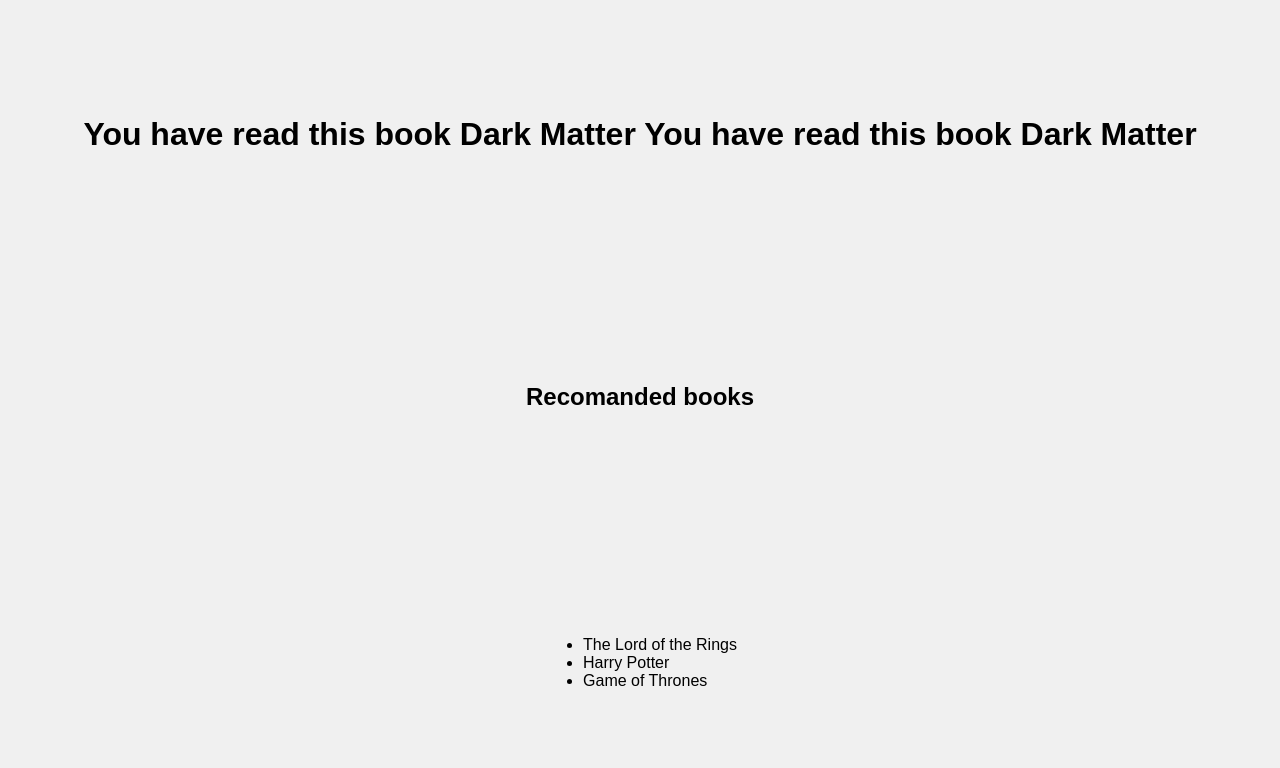
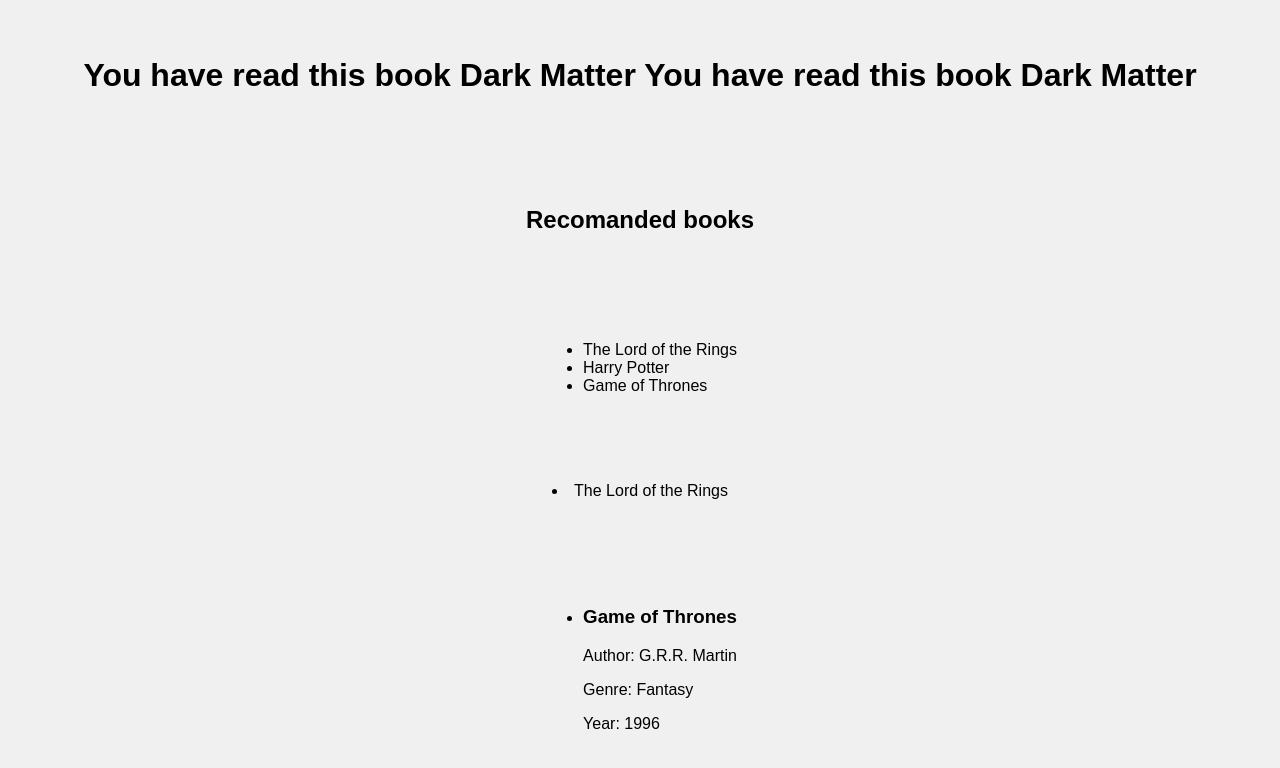
Before and after one commit to Erson1989x/PHP-learning, a PHP site: page / in a window 1280 px wide. Shown: the top 768 px of the page. Run offline with PHP 8.4, Linux system fonts and the light colour scheme.

Commit message:
progress

```diff
--- a/index.php
+++ b/index.php
@@ -31,10 +31,62 @@
         "Game of Thrones"
     ]; ?>
     <ul>
-        <?php  foreach ($books as $book) : ?>
+        <?php foreach ($books as $book) : ?>
             <li><?= $book; ?></li>
         <?php endforeach; ?>
     </ul>
+
+    <li><?= $books[0]; ?></li>
+
+    <?php $books = [
+        [
+            "name" => "The Lord of the Rings",
+            "author" => "L.R. Tolkien",
+            "genre" => "Fantasy",
+            "year" => "1954",
+        ],
+        [
+            "name" => "Harry Potter",
+            "author" => "J.K. Rowling",
+            "genre" => "Fantasy",
+            "year" => "1997",
+        ],
+        [
+            "name" => "Game of Thrones",
+            "author" => "G.R.R. Martin",
+            "genre" => "Fantasy",
+            "year" => "1996",
+        ],
+        [
+            "name" => "The Hitchhiker's Guide to the Galaxy",
+            "author" => "Douglas Adams",
+            "genre" => "Science Fiction",
+            "year" => "1979",
+        ],
+
+    ];
+    function filterByAuthor($books, $author)
+    {
+        $filteredBooks = [];
+        foreach ($books as $book) {
+            if ($book["author"] === $author) {
+                $filteredBooks[] = $book;
+            }
+        }
+        return $filteredBooks;
+    }
+    ?>
+    <ul>
+        <?php foreach (filterByAuthor($books, "G.R.R. Martin") as $book) : ?>
+            <li>
+                <h3><?= $book["name"]; ?></h3>
+                <p>Author: <?= $book["author"]; ?></p>
+                <p>Genre: <?= $book["genre"]; ?></p>
+                <p>Year: <?= $book["year"]; ?></p>
+            </li>
+        <?php endforeach; ?>
+    </ul>
+
 </body>
 
 </html>
```
